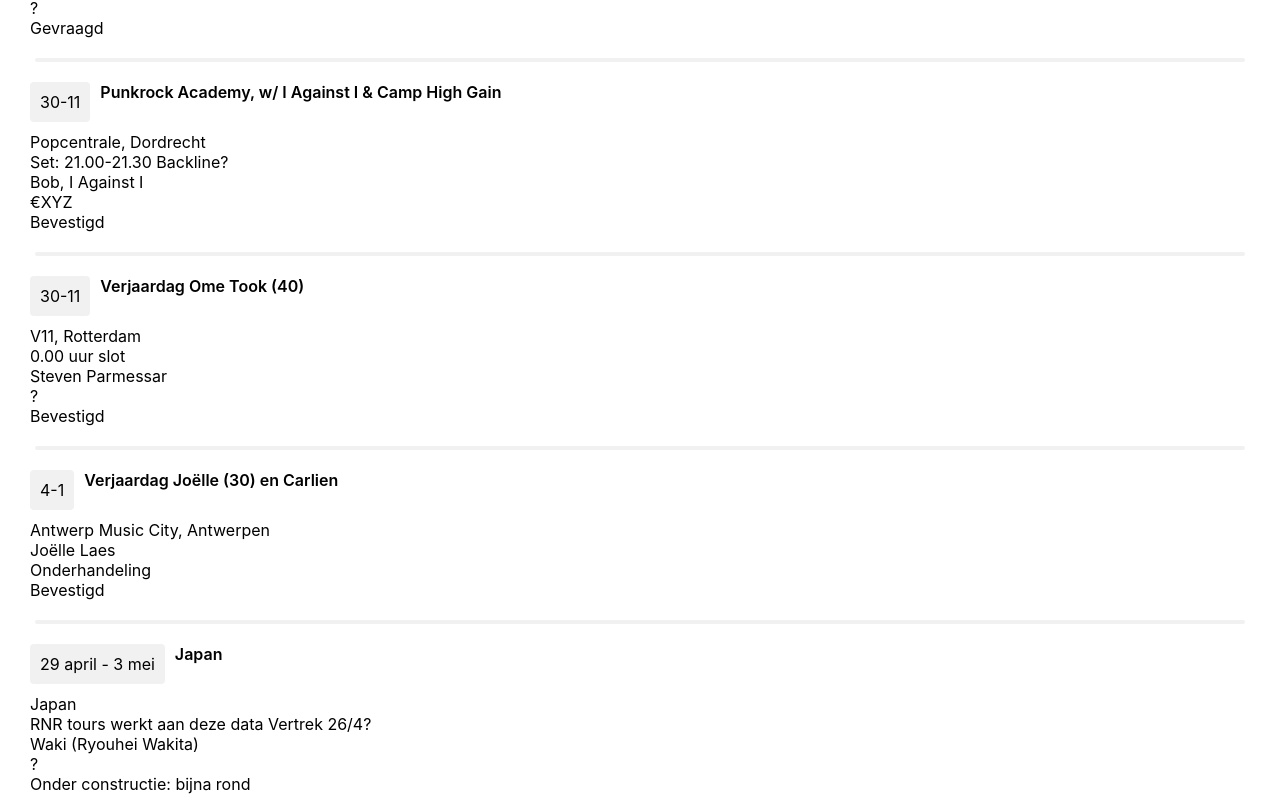
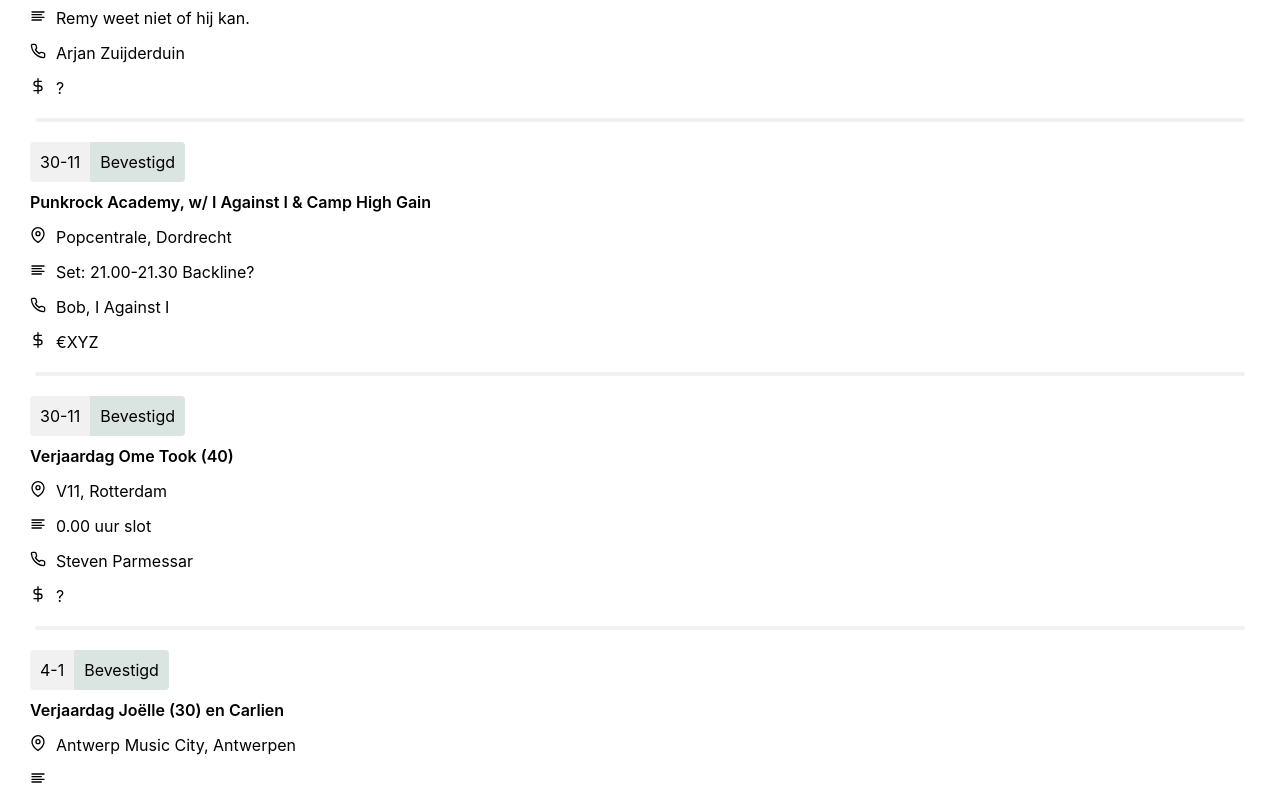
Before and after one commit to GriffinSauce/noise.cat, a Next.js app: page / in a window 1280 px wide. Shown: the part 400-1200 px from the top of the page. Built offline with nearby package versions, Linux system fonts and the light colour scheme.

Commit message:
Work on layout for shows - more components, icons and add overall Layout

```diff
--- /dev/null
+++ b/components/Layout.js
@@ -0,0 +1,25 @@
+import Head from 'next/head';
+
+const Layout = ({ children }) => {
+  return (
+    <>
+      <Head>
+        <title>noise.cat</title>
+        <link rel="icon" href="/favicon.ico" />
+      </Head>
+      <main>{children}</main>
+      <style jsx>{`
+        :global(body) {
+          margin: 0;
+          font-family: -apple-system, BlinkMacSystemFont, Avenir Next, Avenir,
+            Helvetica, sans-serif;
+        }
+        main {
+          padding-bottom: 50px;
+        }
+      `}</style>
+    </>
+  );
+};
+
+export default Layout;
--- a/components/Nav.js
+++ b/components/Nav.js
@@ -18,11 +18,6 @@ const Nav = () => (
     </ul>
 
     <style jsx>{`
-      :global(body) {
-        margin: 0;
-        font-family: -apple-system, BlinkMacSystemFont, Avenir Next, Avenir,
-          Helvetica, sans-serif;
-      }
       nav {
         text-align: center;
       }
--- /dev/null
+++ b/components/Shows.js
@@ -0,0 +1,104 @@
+import { FiMapPin, FiAlignLeft, FiPhone, FiDollarSign } from 'react-icons/fi';
+
+const Shows = ({ shows }) => {
+  return (
+    <>
+      <ul>
+        {shows.map((show, index) => (
+          <li>
+            <header>
+              <div className="date">{show.date}</div>
+              <div className="status">{show.status}</div>
+            </header>
+            <div className="body">
+              <div className="title">{show.title}</div>
+              <div className="location">
+                <div className="icon">
+                  <FiMapPin />
+                </div>
+                <div>{show.location}</div>
+              </div>
+              <div className="note">
+                <div className="icon">
+                  <FiAlignLeft />
+                </div>
+                <div>{show.note}</div>
+              </div>
+              <div className="contact">
+                <div className="icon">
+                  <FiPhone />
+                </div>
+                <div>{show.contact}</div>
+              </div>
+              <div className="pay">
+                <div className="icon">
+                  <FiDollarSign />
+                </div>
+                <div>{show.pay}</div>
+              </div>
+            </div>
+            {index !== shows.length - 1 ? <hr /> : null}
+          </li>
+        ))}
+      </ul>
+      <style jsx>{`
+        ul {
+          margin: 0;
+          padding: 0;
+          list-style: none;
+        }
+        li {
+          margin: 20px 0;
+        }
+
+        header {
+          display: flex;
+          margin: 0 0 10px 0;
+        }
+        .date {
+          flex-shrink: 0;
+          margin: 0;
+          padding: 10px;
+          background-color: #f1f1f1;
+          border-radius: 4px 0 0 4px;
+        }
+        .status {
+          flex-shrink: 0;
+          margin: 0;
+          padding: 10px;
+          background-color: #dae4e0;
+          border-radius: 0 4px 4px 0;
+        }
+        .title {
+          font-weight: 600;
+          margin: 0 0 15px 0;
+        }
+        .body {
+        }
+        .location,
+        .note,
+        .contact,
+        .pay {
+          display: flex;
+          margin: 15px 0;
+        }
+
+        .icon {
+          margin: 0 10px 0 0;
+        }
+
+        hr {
+          display: block;
+          content: '';
+          margin: 20px 5px;
+          height: 4px;
+          background-color: #f1f1f1;
+          border: none;
+          border-radius: 4px;
+        }
+      `}</style>
+    </>
+  );
+};
+
+export default Shows;
--- /dev/null
+++ b/data.json
@@ -0,0 +1,47 @@
+[
+  {
+    "date": "22-11",
+    "title": "Feest Arjan @ De Schuit w/ Snowburner, Ken & Mary en Captain Slow",
+    "location": "De Schuit, Katwijk",
+    "note": "Remy weet niet of hij kan.",
+    "contact": "Arjan Zuijderduin",
+    "pay": "?",
+    "status": "Gevraagd"
+  },
+  {
+    "date": "30-11",
+    "title": "Punkrock Academy, w/ I Against I & Camp High Gain",
+    "location": "Popcentrale, Dordrecht",
+    "note": "Set: 21.00-21.30 Backline?",
+    "contact": "Bob, I Against I",
+    "pay": "€XYZ",
+    "status": "Bevestigd"
+  },
+  {
+    "date": "30-11",
+    "title": "Verjaardag Ome Took (40)",
+
+    "location": "V11, Rotterdam",
+    "note": "0.00 uur slot",
+    "contact": "Steven Parmessar",
+    "pay": "?",
+    "status": "Bevestigd"
+  },
+  {
+    "date": "4-1",
+    "title": "Verjaardag Joëlle (30) en Carlien",
+    "location": "Antwerp Music City, Antwerpen",
+    "contact": "Joëlle Laes",
+    "pay": "Onderhandeling",
+    "status": "Bevestigd"
+  },
+  {
+    "date": "29 april - 3 mei",
+    "title": "Japan",
+    "location": "Japan",
+    "note": "RNR tours werkt aan deze data Vertrek 26/4?",
+    "contact": "Waki (Ryouhei Wakita)",
+    "pay": "?",
+    "status": "Onder constructie: bijna rond"
+  }
+]
--- a/package.json
+++ b/package.json
@@ -10,6 +10,7 @@
   "dependencies": {
     "next": "9.1.4",
     "react": "16.12.0",
-    "react-dom": "16.12.0"
+    "react-dom": "16.12.0",
+    "react-icons": "^3.8.0"
   }
 }
--- a/pages/index.js
+++ b/pages/index.js
@@ -1,14 +1,11 @@
-import React from 'react';
-import Head from 'next/head';
+import Layout from '../components/Layout';
 import Nav from '../components/Nav';
+import Shows from '../components/Shows';
+
+import data from '../data.json';
 
 const Home = () => (
-  <div>
-    <Head>
-      <title>noise.cat</title>
-      <link rel="icon" href="/favicon.ico" />
-    </Head>
-
+  <Layout>
     <Nav />
 
     <section className="shows">
@@ -16,68 +13,8 @@ const Home = () => (
       <div className="filter">
         <button>upcoming</button> / <button>past</button> / <button>all</button>
       </div>
-      <ul>
-        <li>
-          <header>
-            <div className="date">22-11</div>
-            <div className="title">
-              Feest Arjan @ De Schuit w/ Snowburner, Ken & Mary en Captain Slow
-            </div>
-          </header>
-          <div className="location">De Schuit, Katwijk</div>
-          <div className="note">Remy weet niet of hij kan.</div>
-          <div className="contact">Arjan Zuijderduin</div>
-          <div className="pay">?</div>
-          <div className="status">Gevraagd</div>
-        </li>
-        <li>
-          <header>
-            <div className="date">30-11</div>
-            <div className="title">
-              Punkrock Academy, w/ I Against I & Camp High Gain
-            </div>
-          </header>
-          <div className="location">Popcentrale, Dordrecht</div>
-          <div className="note">Set: 21.00-21.30 Backline?</div>
-          <div className="contact">Bob, I Against I</div>
-          <div className="pay">€XYZ</div>
-          <div className="status">Bevestigd</div>
-        </li>
-        <li>
-          <header>
-            <div className="date">30-11</div>
-            <div className="title">Verjaardag Ome Took (40)</div>
-          </header>
-          <div className="location">V11, Rotterdam</div>
-          <div className="note">0.00 uur slot</div>
-          <div className="contact">Steven Parmessar</div>
-          <div className="pay">?</div>
-          <div className="status">Bevestigd</div>
-        </li>
-        <li>
-          <header>
-            <div className="date">4-1</div>
-            <div className="title">Verjaardag Joëlle (30) en Carlien</div>
-          </header>
-          <div className="location">Antwerp Music City, Antwerpen</div>
-          <div className="contact">Joëlle Laes</div>
-          <div className="pay">Onderhandeling</div>
-          <div className="status">Bevestigd</div>
-        </li>
-        <li>
-          <header>
-            <div className="date">29 april - 3 mei</div>
-            <div className="title">Japan</div>
-          </header>
-          <div className="location">Japan</div>
-          <div className="note">
-            RNR tours werkt aan deze data Vertrek 26/4?
-          </div>
-          <div className="contact">Waki (Ryouhei Wakita)</div>
-          <div className="pay">?</div>
-          <div className="status">Onder constructie: bijna rond</div>
-        </li>
-      </ul>
+
+      <Shows shows={data} />
     </section>
 
     <style jsx>{`
@@ -104,40 +41,8 @@ const Home = () => (
         border: none;
         background-color: transparent;
       }
-
-      ul {
-        margin: 0;
-        padding: 0;
-        list-style: none;
-      }
-      li {
-        margin: 20px 0;
-      }
-      li::after {
-        display: block;
-        content: '';
-        margin: 20px 5px;
-        height: 4px;
-        background-color: #f1f1f1;
-        border-radius: 4px;
-      }
-
-      header {
-        display: flex;
-        margin: 0 0 10px 0;
-      }
-      .date {
-        flex-shrink: 0;
-        margin: 0 10px 0 0;
-        padding: 10px;
-        background-color: #f1f1f1;
-        border-radius: 4px;
-      }
-      .title {
-        font-weight: 600;
-      }
     `}</style>
-  </div>
+  </Layout>
 );
 
 export default Home;
```
Also changed, not shown: 1 other file (tests, documents, lock files or other folders).
